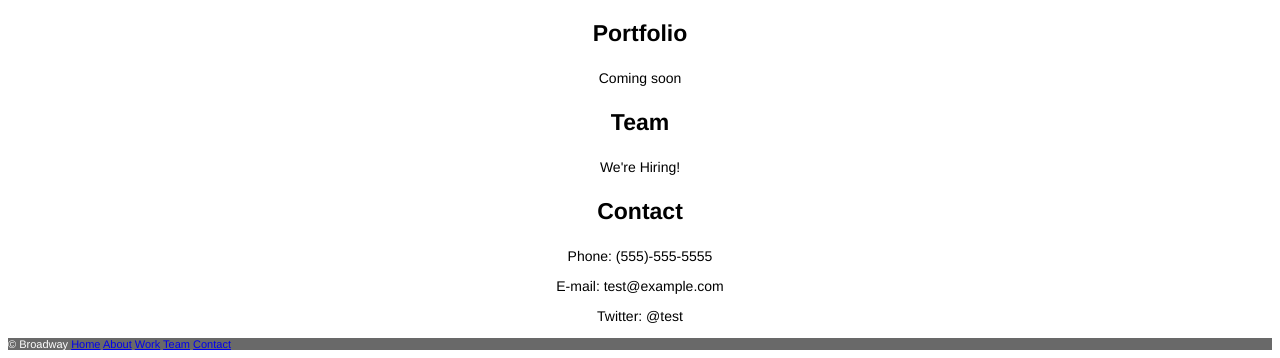
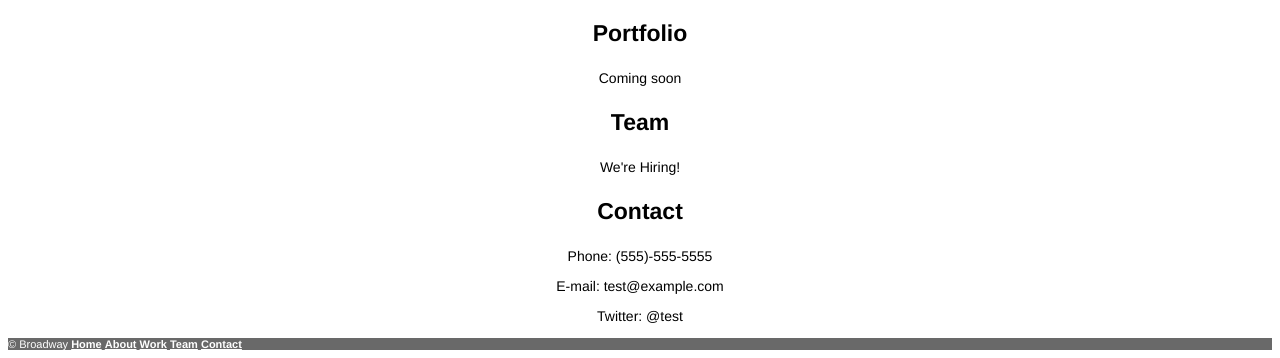
Before and after one commit to noorlan/Broadway, a plain HTML site: page index.html in a window 1280 px wide. Shown: the part 935-1293 px from the top of the page. Drawn offline with Linux system fonts and the light colour scheme.

Commit message:
change footer

```diff
--- a/index.html
+++ b/index.html
@@ -49,11 +49,11 @@
 	<!--Footer-->
 	<div class="footer">
 		&#169 Broadway
-		<a href="home">Home</a>
-		<a href="about">About</a>
-		<a href="work">Work</a>
-		<a href="team">Team</a>
-		<a href="contact">Contact</a>
+		<a class="nav-f" href="#">Home</a>
+		<a class="nav-f" href="#">About</a>
+		<a class="nav-f" href="#">Work</a>
+		<a class="nav-f" href="#">Team</a>
+		<a class="nav-f" href="#">Contact</a>
 	</div>
 </body>
 </html>
--- a/resources/css/style.css
+++ b/resources/css/style.css
@@ -44,3 +44,9 @@
 	background-color: dimgray;
 	text-align: left;
 }
+
+.nav-f {
+	font-size: 11px;
+	font-weight: bold;
+	color: white;
+}
```
